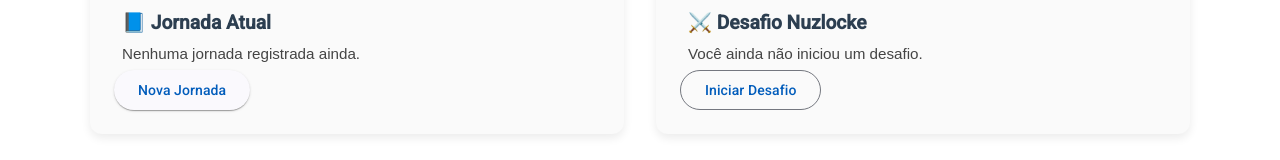
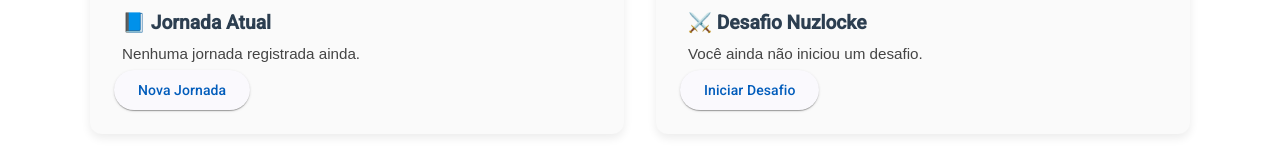
Before and after one commit to EstrellaRaphael/poke-diary-plus, an Angular app in the folder frontend/poke-diary-frontend/: page /dashboard in a window 1280 px wide. Shown: the part 322-482 px from the top of the page. Built offline with nearby package versions, Linux system fonts and the light colour scheme; sample sign-in values are in the browser's storage.

Commit message:
feat(progress): add Pokémon sprites to captured and fainted lists with visual improvements

```diff
--- a/frontend/poke-diary-frontend/src/app/pages/challenges/challenge-view/challenge-view.component.css
+++ b/frontend/poke-diary-frontend/src/app/pages/challenges/challenge-view/challenge-view.component.css
@@ -74,3 +74,10 @@ section {
     margin-top: 2rem;
     text-align: center;
 }
+
+.sprite {
+    width: 32px;
+    height: 32px;
+    margin-right: 6px;
+    vertical-align: middle;
+}
--- a/frontend/poke-diary-frontend/src/app/pages/challenges/challenge-view/challenge-view.component.html
+++ b/frontend/poke-diary-frontend/src/app/pages/challenges/challenge-view/challenge-view.component.html
@@ -20,6 +20,7 @@
                     <h5>Pokémon Capturados</h5>
                     <div class="tag-list">
                         <span class="tag" *ngFor="let pkm of progress.caught; let i = index">
+                            <img [src]="getPokemonSprite(pkm)" class="sprite" [alt]="pkm" />
                             {{ pkm }}
                             <button mat-icon-button (click)="removeFrom('caught', i)">
                                 <mat-icon>close</mat-icon>
@@ -36,6 +37,7 @@
                     <h5>Pokémon que Desmaiaram</h5>
                     <div class="tag-list fainted">
                         <span class="tag" *ngFor="let pkm of progress.fainted; let i = index">
+                            <img [src]="getPokemonSprite(pkm)" class="sprite" [alt]="pkm" />
                             {{ pkm }}
                             <button mat-icon-button (click)="removeFrom('fainted', i)">
                                 <mat-icon>close</mat-icon>
--- a/frontend/poke-diary-frontend/src/app/pages/challenges/challenge-view/challenge-view.component.ts
+++ b/frontend/poke-diary-frontend/src/app/pages/challenges/challenge-view/challenge-view.component.ts
@@ -7,6 +7,8 @@ import { ChallengeService } from '../../../services/challenge.service';
 import { MatIconModule } from '@angular/material/icon';
 import { FormsModule } from '@angular/forms';
 import { finalize } from 'rxjs';
+import { MatFormFieldModule } from '@angular/material/form-field';
+import { MatInputModule } from '@angular/material/input';
 
 @Component({
   selector: 'app-challenge-view',
@@ -17,7 +19,9 @@ import { finalize } from 'rxjs';
     MatCardModule,
     MatButtonModule,
     MatIconModule,
-    FormsModule
+    FormsModule,
+    MatFormFieldModule,
+    MatInputModule
   ],
   templateUrl: './challenge-view.component.html',
   styleUrls: ['./challenge-view.component.css']
@@ -91,4 +95,9 @@ export class ChallengeViewComponent implements OnInit {
         error: () => alert('Erro ao salvar progresso.')
       });
   }
+
+  getPokemonSprite(name: string): string {
+    const sanitized = name.toLowerCase().replace(/\s/g, '-').replace(/[.'"]/g, '');
+    return `https://img.pokemondb.net/sprites/home/normal/${sanitized}.png`;
+  }
 }
--- a/frontend/poke-diary-frontend/src/app/pages/dashboard/dashboard.component.html
+++ b/frontend/poke-diary-frontend/src/app/pages/dashboard/dashboard.component.html
@@ -23,8 +23,9 @@
                 <p>Você ainda não iniciou um desafio.</p>
             </mat-card-content>
             <mat-card-actions>
-                <button mat-stroked-button color="primary" routerLink="/challenge">Iniciar Desafio</button>
-            </mat-card-actions>
+                <button mat-raised-button [routerLink]="['/challenge/new']">
+                    Iniciar Desafio
+                </button> </mat-card-actions>
         </mat-card>
     </div>
 </div>
```
